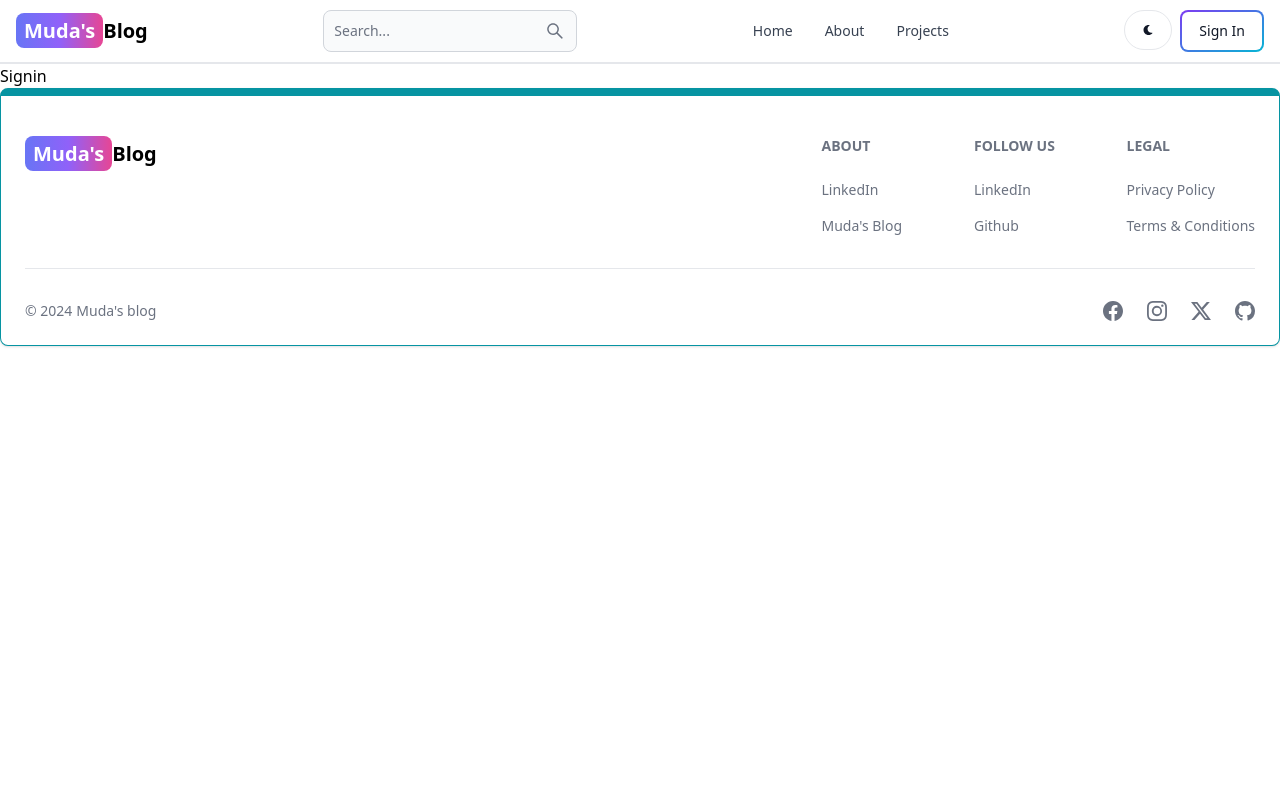
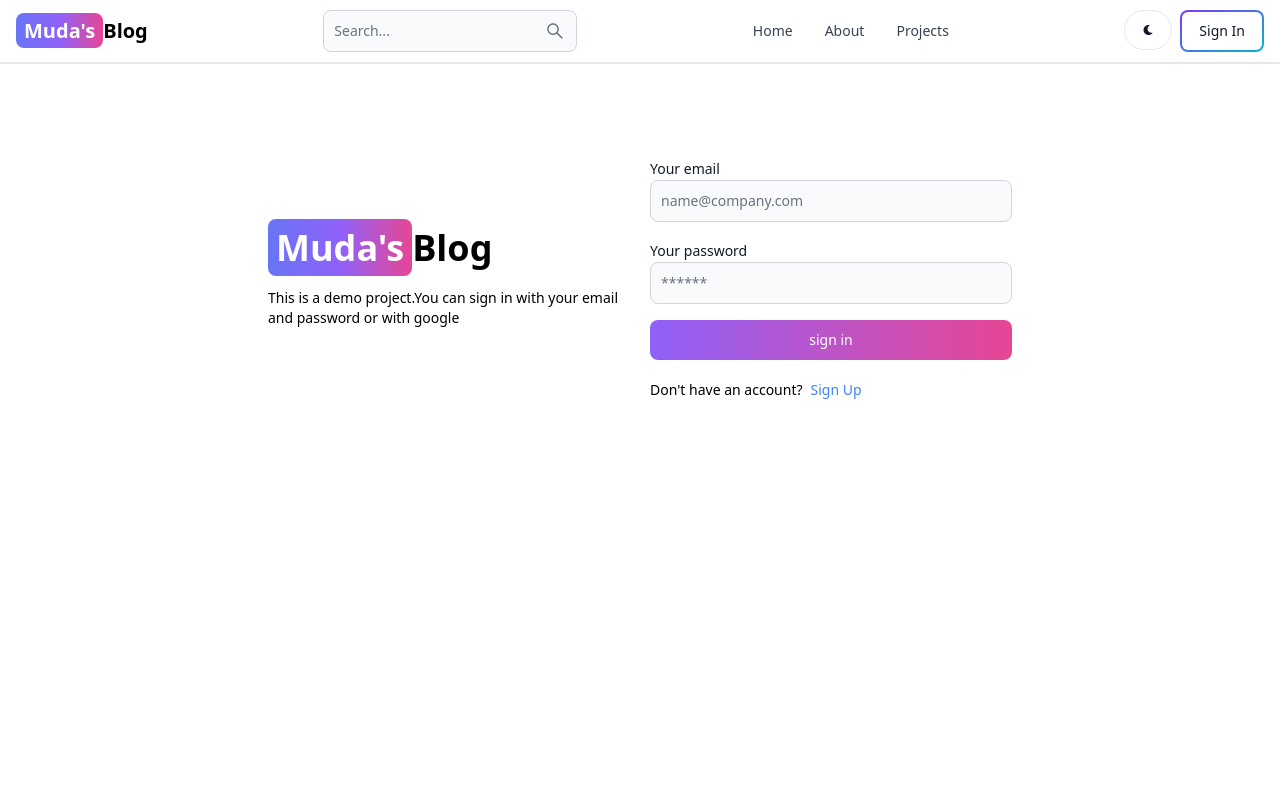
Before and after one commit to mudasirr13/blog-page, a React (Vite) app in the folder client/: page /sign-in in a window 1280 px wide. Shown: the top 800 px of the page. Built offline with nearby package versions, Linux system fonts and the light colour scheme.

Commit message:
complete signin page functionality

```diff
--- a/client/src/pages/Signin.jsx
+++ b/client/src/pages/Signin.jsx
@@ -1,9 +1,112 @@
-import React from 'react'
+import React, { useState } from "react";
+import { Link, useNavigate } from "react-router-dom";
+import { Alert, Button, Label, Spinner, TextInput } from "flowbite-react";
 
-function Signin() {
+function SignIn() {
+  const [formData, setFormData] = useState({});
+  const [errorMessage, setErrorMessage] = useState(null);
+  const [loading, setLoading] = useState(false);
+  const navigate = useNavigate();
+  const handleChange = (e) => {
+    setFormData({ ...formData, [e.target.id]: e.target.value.trim() });
+  };
+  const handleSubmit = async (e) => {
+    e.preventDefault();
+    if (!formData.email || !formData.password) {
+      return setErrorMessage("Please fill out all the fields");
+    }
+
+    try {
+      setLoading(true);
+      setErrorMessage(null);
+      const res = await fetch("/api/auth/signin", {
+        method: "POST",
+        headers: { "Content-Type": "application/json" },
+        body: JSON.stringify(formData),
+      });
+
+      const data = await res.json();
+      if (data.success === false) {
+        return setErrorMessage(data.message);
+      }
+      setLoading(false);
+      if (res.ok) {
+        navigate("/");
+      }
+    } catch (error) {
+      setErrorMessage(error.message);
+      setLoading(false);
+    }
+  };
+
   return (
-    <div>Signin</div>
-  )
+    <div className="min-h-screen mt-20">
+      <div className="flex p-3 max-w-3xl mx-auto flex-col md:flex-row md:items-center gap-5">
+        {/* left */}
+        <div className="flex-1">
+          <Link to="/" className="   font-bold dark:text-white text-4xl">
+            <span className="px-2 py-1 bg-gradient-to-r from-indigo-500 via-purple-500 to-pink-500 rounded-lg text-white">
+              Muda's
+            </span>
+            Blog
+          </Link>
+          <p className="text-sm mt-5">
+            This is a demo project.You can sign in with your email and password
+            or with google
+          </p>
+        </div>
+        {/* right */}
+
+        <div className="flex-1">
+          <form className="flex flex-col gap-4" onSubmit={handleSubmit}>
+            <div>
+              <Label value="Your email" />
+              <TextInput
+                type="email"
+                placeholder="name@company.com"
+                id="email"
+                onChange={handleChange}
+              />
+            </div>
+            <div>
+              <Label value="Your password" />
+              <TextInput
+                type="password"
+                placeholder="******"
+                id="password"
+                onChange={handleChange}
+              />
+            </div>
+            <Button
+              gradientDuoTone="purpleToPink"
+              type="submit"
+              disabled={loading}
+            >
+              {loading ? (
+                <>
+                  <Spinner size="sm" />
+                  <span className="pl-3">Loading...</span>
+                </>
+              ) : (
+                "sign in"
+              )}
+            </Button>
+          </form>
+          <div className="flex gap-2 text-sm mt-5">
+            <span>Don't have an account?</span>
+            <Link to="/sign-up" className="text-blue-500">
+              Sign Up
+            </Link>
+          </div>
+          {errorMessage && (
+            <Alert className="mt-5" color="failure">
+              {errorMessage}
+            </Alert>
+          )}
+        </div>
+      </div>
+    </div>
+  );
 }
 
-export default Signin
+export default SignIn;
```
